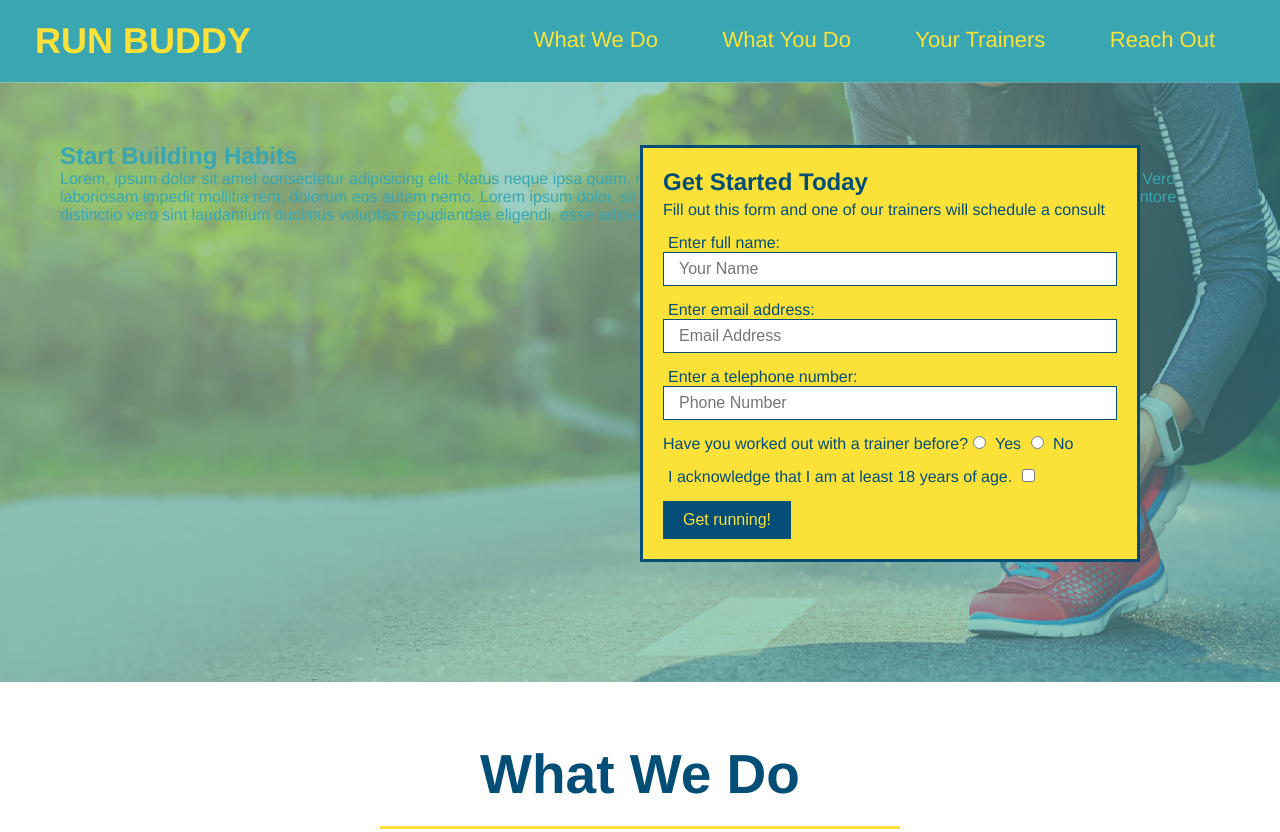
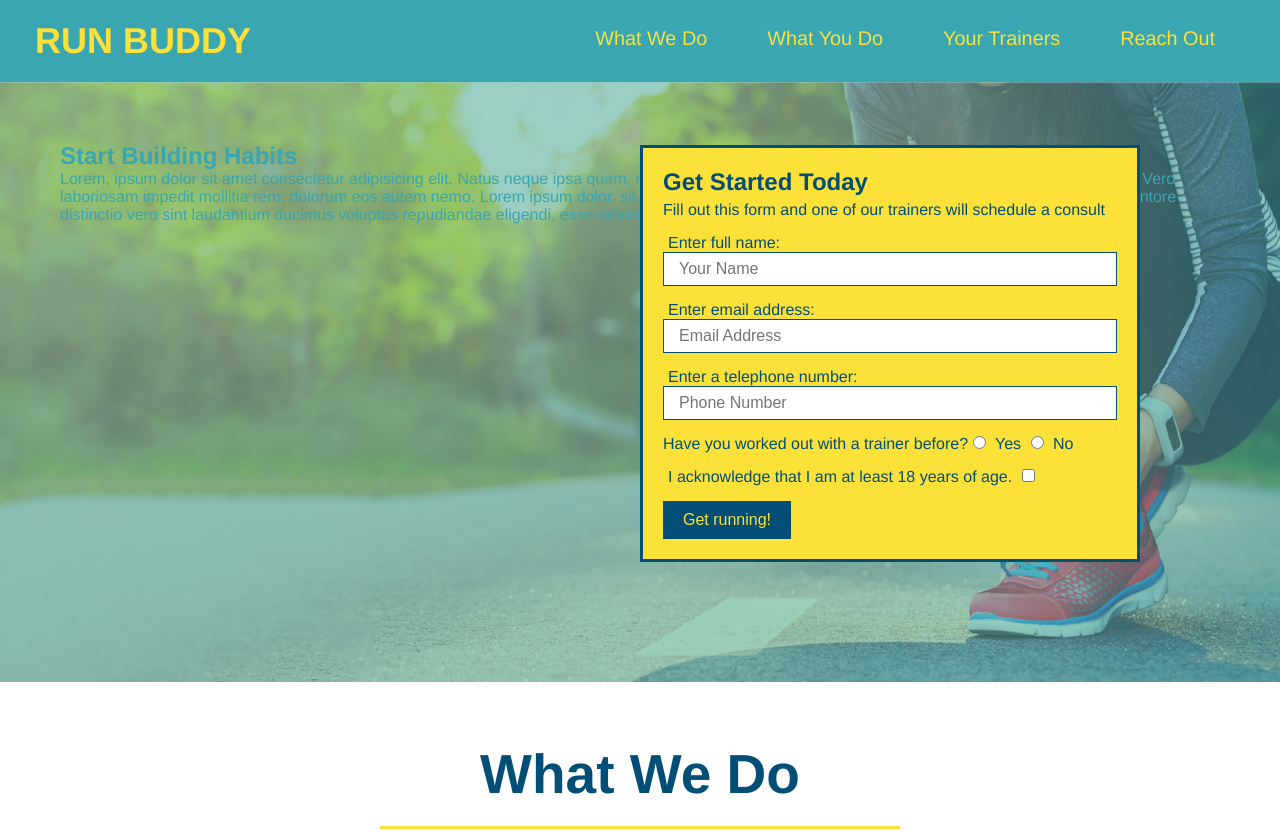
Before and after one commit to odupree1988/run-buddy, a plain HTML site: page index.html in a window 1280 px wide. Shown: the top 832 px of the page. Drawn offline with Linux system fonts and the light colour scheme.

Commit message:
add flexbox to header

```diff
--- a/assets/css/style.css
+++ b/assets/css/style.css
@@ -35,14 +35,18 @@ header nav {
   margin: 7px 0;
 }
 
-header nav ul li {
-  display: inline;
+header nav ul {
+  display: flex;
+  flex-wrap: wrap;
+  justify-content: space-between;
+  align-items: center;
+  list-style: none;
 }
 
 header nav ul li a {
   margin: 0 30px;
   font-weight: lighter;
-  font-size: 22px;
+  font-size: 1.55vw;
 }
 
 footer {
```
Also changed, not shown: index.html (+1 -3 lines).
